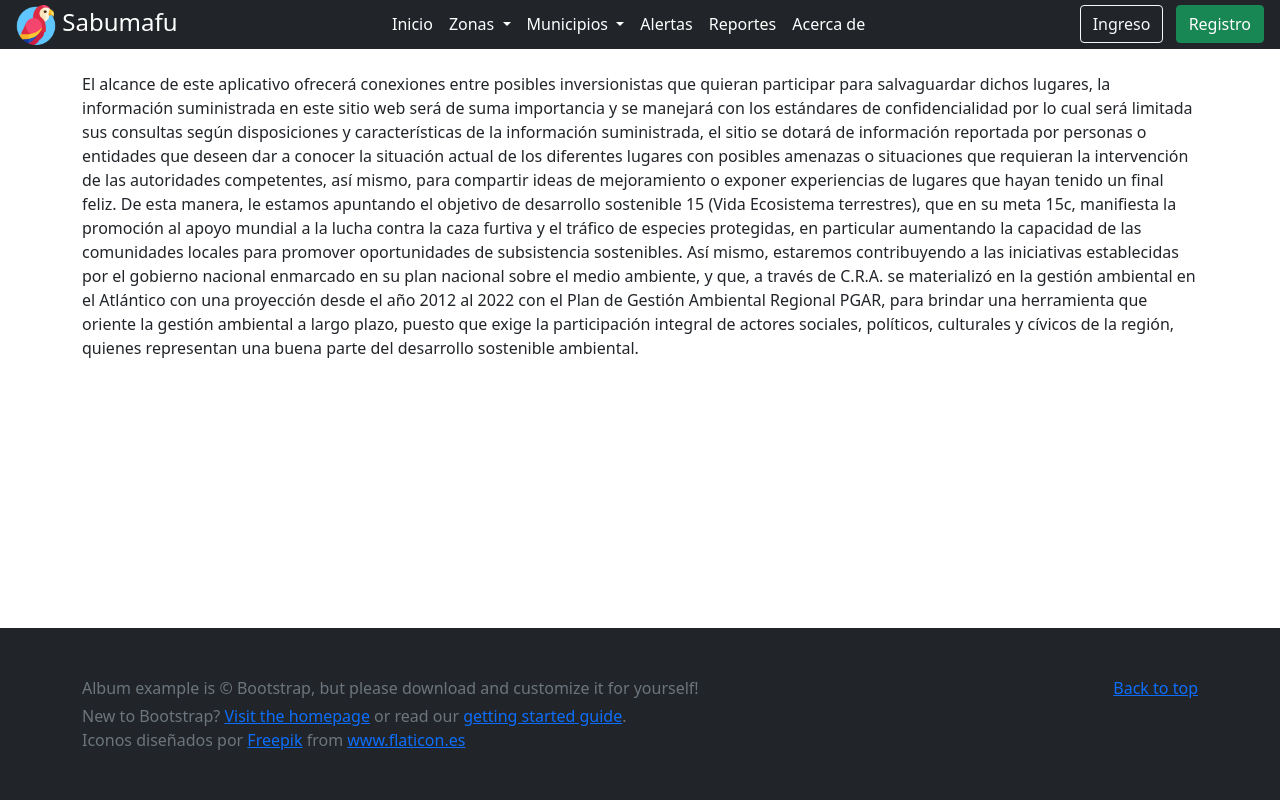
After one commit to lvegadi/sabumafu, a Django app: page /about/ in a window 1280 px wide. The commit adds this page. Run offline with Django 3.2, Linux system fonts and the light colour scheme; some libraries are stand-ins or nearby versions.

Commit message:
Sabumafu final

```diff
--- a/templates/home.html
+++ b/templates/home.html
@@ -73,7 +73,7 @@
           <li><a href="{% url 'reportes' %}" class="nav-link px-2 text-white">Reportes</a></li>
           {% endif %}
 
-          <li><a href="#" class="nav-link px-2 text-white">Acerca de</a></li>
+          <li><a href="{% url 'about' %}" class="nav-link px-2 text-white">Acerca de</a></li>
         </ul>
 
         <div class="text-end">
--- /dev/null
+++ b/templates/zonas/about.html
@@ -0,0 +1,37 @@
+{% extends 'home.html' %}
+
+{% load static %}
+
+{% block contenido %}
+<div class="container">
+    <br><br><br>
+
+    <div class="row">
+        <div class="col">
+            <p>El alcance de este aplicativo ofrecerá conexiones entre posibles inversionistas que quieran participar
+                para salvaguardar dichos lugares, la información suministrada en este sitio web será de suma importancia
+                y se manejará con los estándares de confidencialidad por lo cual será limitada sus consultas según
+                disposiciones y características de la información suministrada, el sitio se dotará de información
+                reportada por personas o entidades que deseen dar a conocer la situación actual de los diferentes
+                lugares con posibles amenazas o situaciones que requieran la intervención de las autoridades
+                competentes, así mismo, para compartir ideas de mejoramiento o exponer experiencias de lugares que hayan
+                tenido un final feliz.
+
+                De esta manera, le estamos apuntando el objetivo de desarrollo sostenible 15 (Vida Ecosistema
+                terrestres), que en su meta 15c, manifiesta la promoción al apoyo mundial a la lucha contra la caza
+                furtiva y el tráfico de especies protegidas, en particular aumentando la capacidad de las comunidades
+                locales para promover oportunidades de subsistencia sostenibles.
+
+                Así mismo, estaremos contribuyendo a las iniciativas establecidas por el gobierno nacional enmarcado en
+                su plan nacional sobre el medio ambiente, y que, a través de C.R.A. se materializó en la gestión
+                ambiental en el Atlántico con una proyección desde el año 2012 al 2022 con el Plan de Gestión Ambiental
+                Regional PGAR, para brindar una herramienta que oriente la gestión ambiental a largo plazo, puesto que
+                exige la participación integral de actores sociales, políticos, culturales y cívicos de la región,
+                quienes representan una buena parte del desarrollo sostenible ambiental.</p>
+
+        </div>
+
+    </div>
+</div>
+
+{% endblock %}
--- a/websabumafu/urls.py
+++ b/websabumafu/urls.py
@@ -16,7 +16,7 @@ Including another URLconf
 from django.conf.urls import url,include
 from django.contrib import admin
 from django.urls import path
-from zonas.views import index, zona, todazona, registro, flora, todaflora, fauna, todafauna, alerta, dashboard,reportes,reporte_alerta, reporte_fauna, reporte_flora,  reporte_dpto, reporte_ong, configure, detail_flora, detail_fauna
+from zonas.views import index, zona, todazona, registro, flora, todaflora, fauna, todafauna, alerta, dashboard,reportes,reporte_alerta, reporte_fauna, reporte_flora,  reporte_dpto, reporte_ong, configure, detail_flora, detail_fauna, about
 from municipios.views import index_municipio, ongs, entidades
 from django.conf import settings
 from django.conf.urls.static import static
@@ -36,7 +36,7 @@ urlpatterns = [
     path('account/',include('django.contrib.auth.urls')),
     path('fauna/detalle/<int:id>', detail_fauna, name="fauna_detalles"),
     path('flora/detalle/<int:id>', detail_flora, name="flora_detalles"),
-
+    path('about/',about,name="about"),
     #-- MUNICIPIOS --#
     path('municipio/', index_municipio, name="index_municipio"),
     path('ong/', ongs, name="ongs"),
--- a/zonas/views.py
+++ b/zonas/views.py
@@ -30,7 +30,9 @@ def index(request):
     return render(request, 'zonas/index.html', data)
 # sirve
 
-
+def about(request):
+    data = {'title': 'Sabumafu'}
+    return render(request, 'zonas/about.html', data)
 def registro(request):
     if request.method == 'POST':
         form = UserRegister(request.POST)
```
